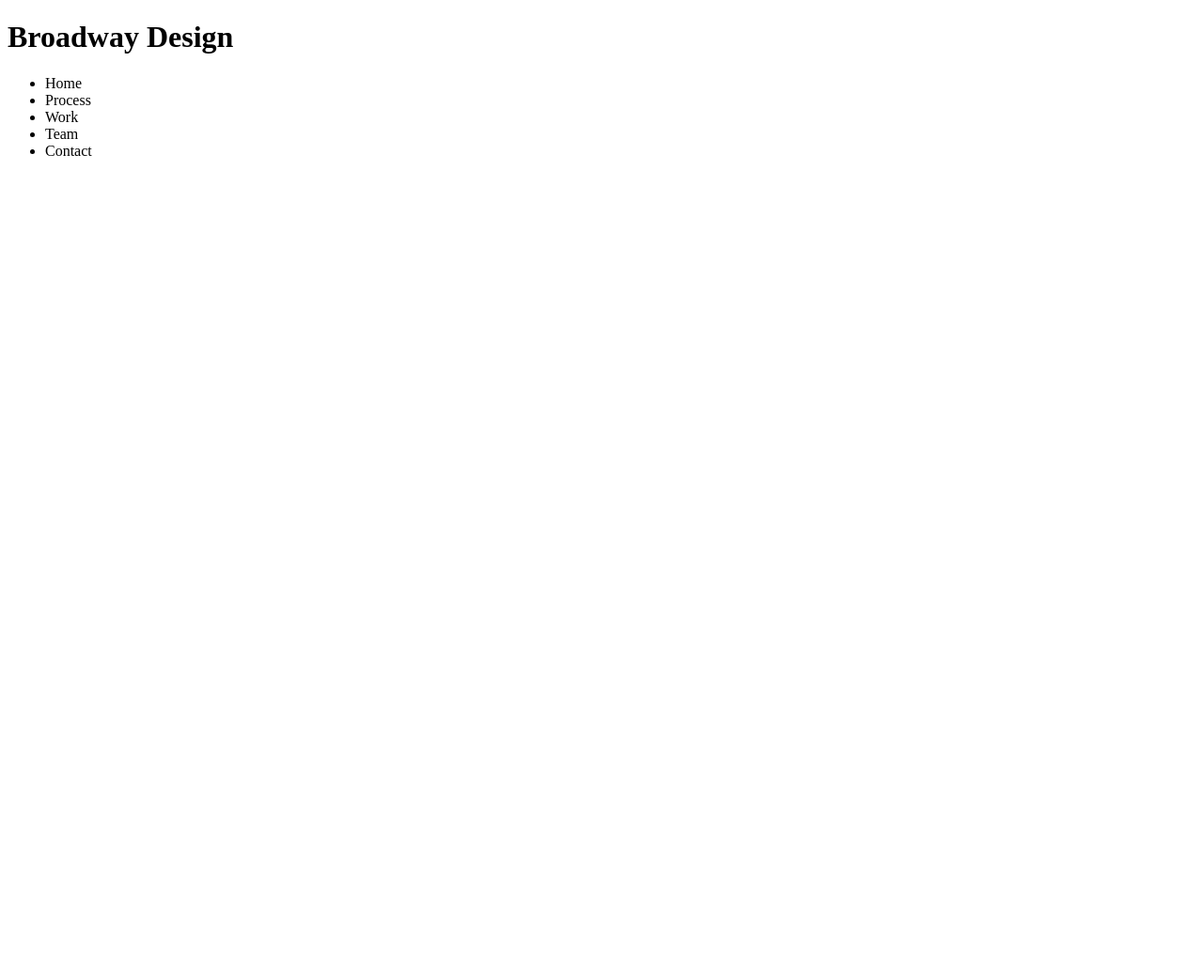
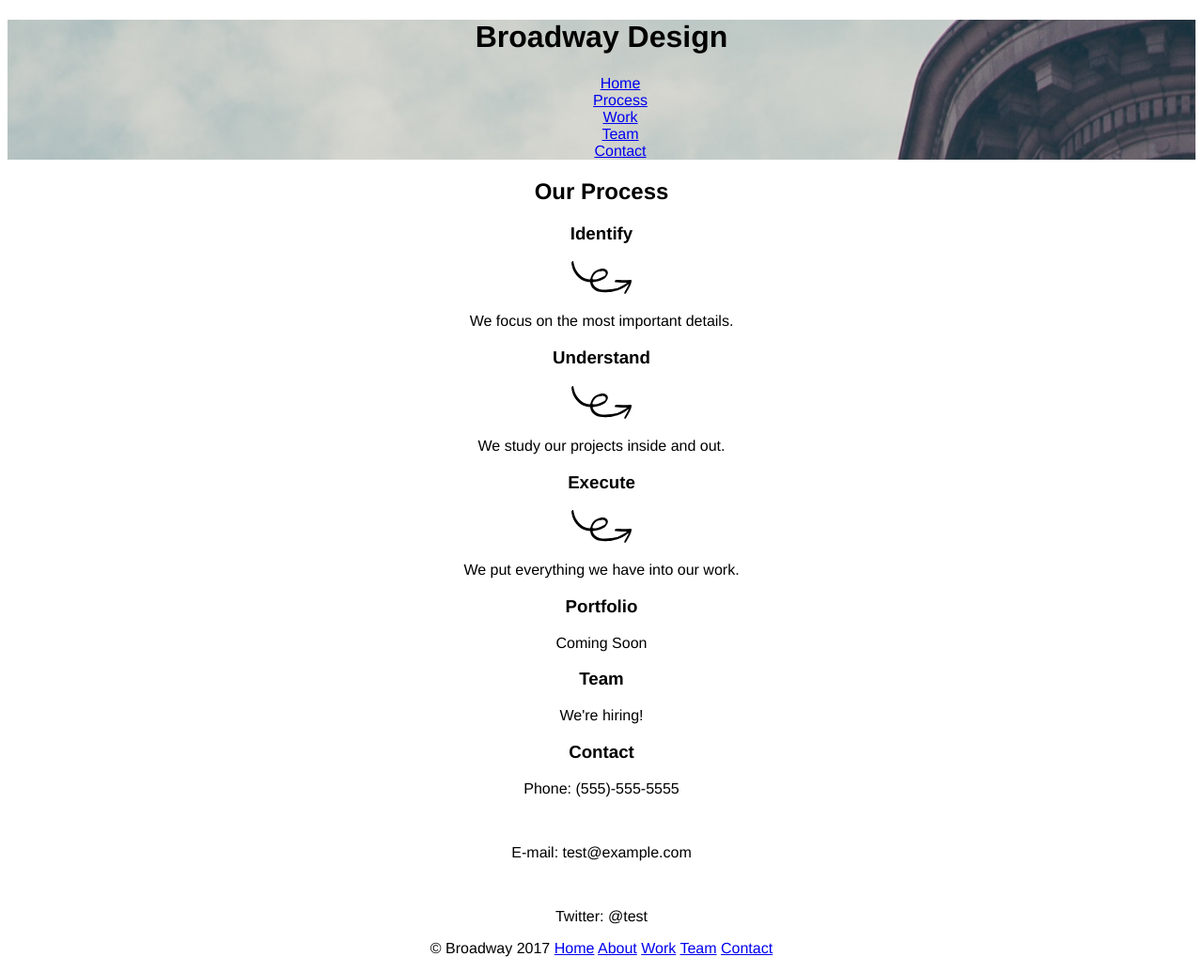
Before and after one commit to krsztn/Broadway, a plain HTML site: page index.html in a window 1280 px wide. Shown: the whole page at 94% size. Before the commit the page ends 800 px from the top, so only its background shows below. Drawn offline with Linux system fonts and the light colour scheme.

Commit message:
Added all text to HTML, starting CSS

```diff
--- a/index.html
+++ b/index.html
@@ -6,14 +6,57 @@
   </head>
 
   <body>
-    <h1>Broadway Design</h1>
-    <ul>
-      <li>Home</li>
-      <li>Process</li>
-      <li>Work</li>
-      <li>Team</li>
-      <li>Contact</li>
-    </ul>
 
+    <!-- Header -->
+
+    <div class="header">
+      <h1>Broadway Design</h1>
+      <ul>
+        <li><a href="#">Home</a></li>
+        <li><a href="#">Process</a></li>
+        <li><a href="#">Work</a></li>
+        <li><a href="#">Team</a></li>
+        <li><a href="#">Contact</a></li>
+      </ul>
+    </div>
+
+    <!-- Our Process -->
+    <div class="process">
+      <h2>Our Process</h2>
+      <h3>Identify</h3>
+      <img src="./resources/images/identify.svg" alt="Identify icon">
+      <p>We focus on the most important details.</p>
+
+      <h3>Understand</h3>
+      <img src="./resources/images/identify.svg" alt="Identify icon">
+      <p>We study our projects inside and out.</p>
+
+      <h3>Execute</h3>
+      <img src="./resources/images/identify.svg" alt="Identify icon">
+      <p>We put everything we have into our work.</p>
+    </div>
+
+    <!-- Bottom area -->
+    <h3 class="newyork"></h3>
+    <div>
+      <h3>Portfolio</h3>
+      <p>Coming Soon</p>
+      <h3>Team</h3>
+      <p>We're hiring!</p>
+      <h3>Contact</h3>
+      <p>Phone: (555)-555-5555</p><br>
+      <p>E-mail: test@example.com</p><br>
+      <p>Twitter: @test</p>
+    </div>
+
+    <!-- Footer -->
+    <p>
+      <span id="copyright">© Broadway 2017</span>
+      <a href="#">Home</a>
+      <a href="#">About</a>
+      <a href="#">Work</a>
+      <a href="#">Team</a>
+      <a href="#">Contact</a>
+    </p>
   </body>
 </html>
--- a/resources/css/style.css
+++ b/resources/css/style.css
@@ -1,3 +1,12 @@
-h1 {
+html {
+  font-family: Helvetica;
+  text-align: center;
+}
 
+ul {
+  list-style-type: none;
 }
+
+.header {
+  background-image: url(../images/building.png);
+}
```
